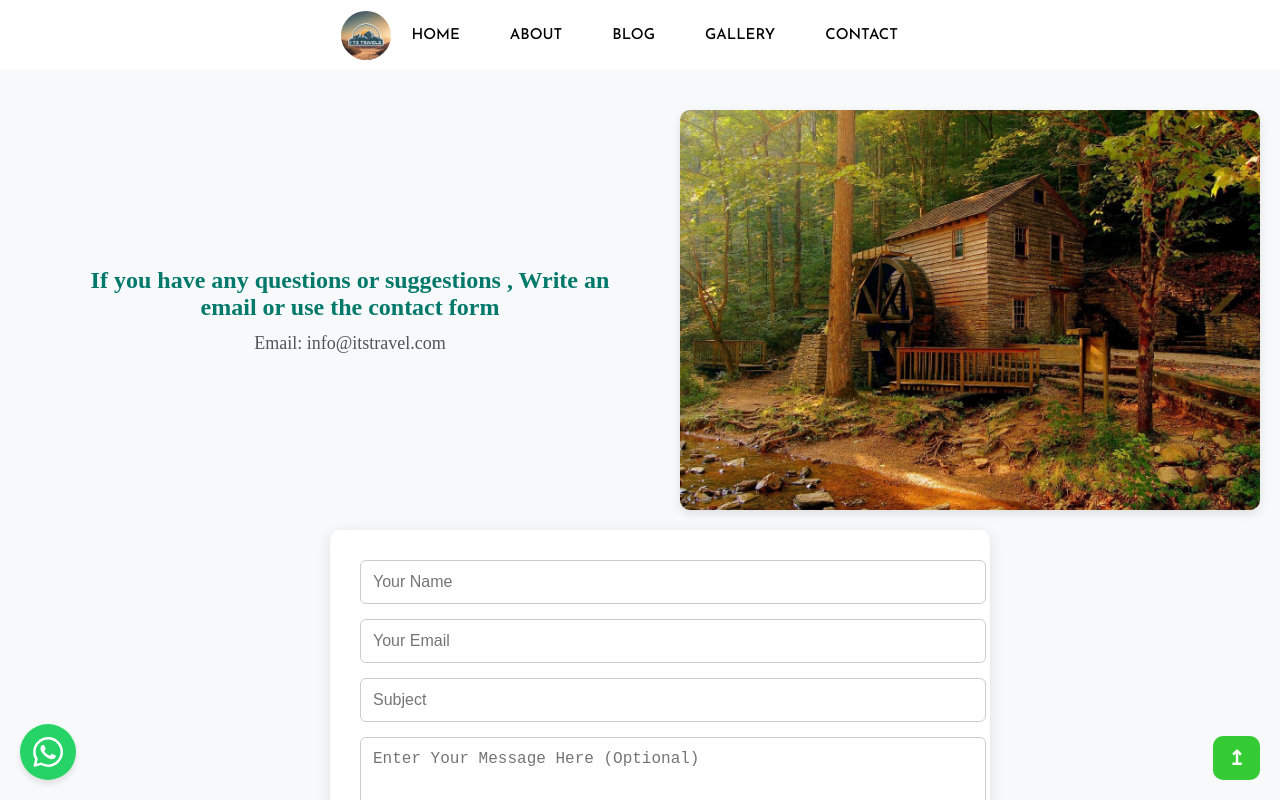
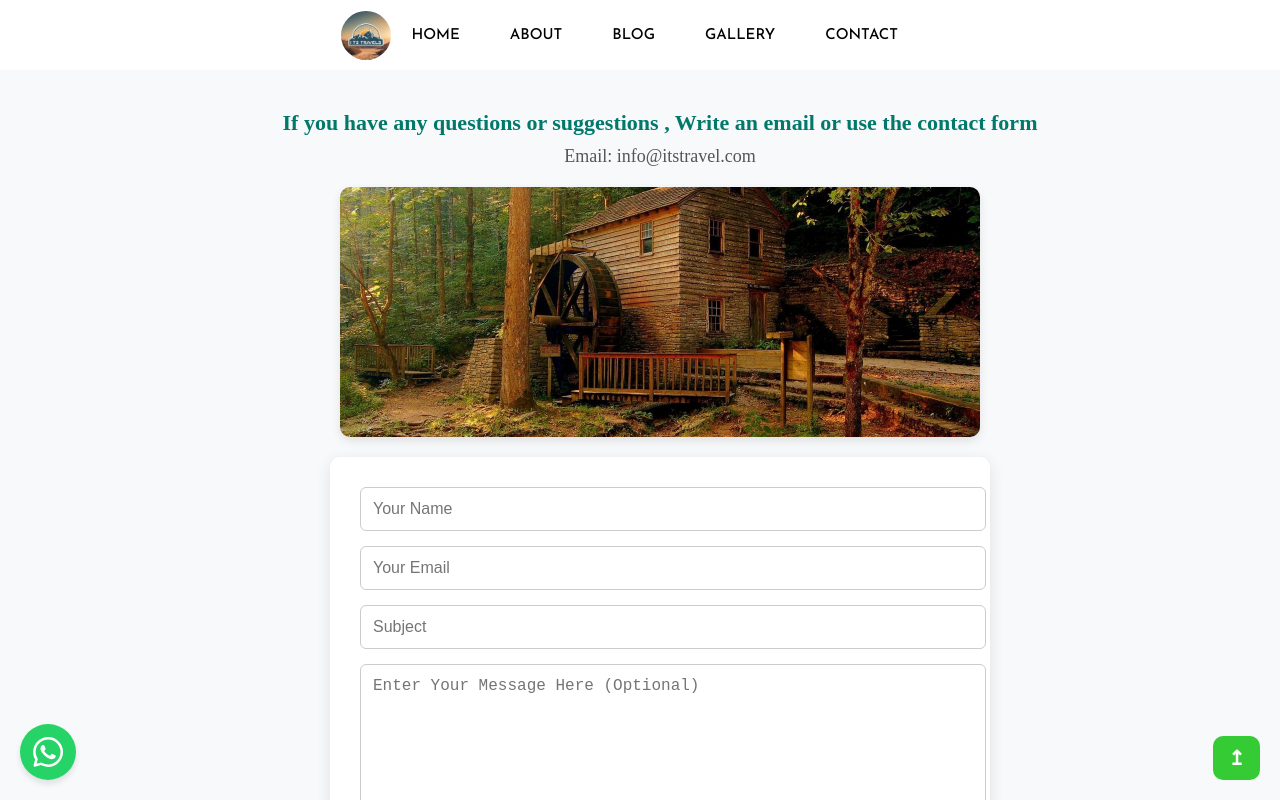
Before and after one commit to BlessingLuphahla/blog-app-ui, a React (Create React App) app: page /contact in a window 1280 px wide. Shown: the top 800 px of the page. Built offline with nearby package versions, Linux system fonts and the light colour scheme.

Commit message:
Update contact.css
Update on the image on the contact page

```diff
--- a/src/pages/contact/contact.css
+++ b/src/pages/contact/contact.css
@@ -8,32 +8,41 @@
   align-items: center;
 }
 
-/* First Section: Text & Image */
+/* First Section: Image & Text */
 .contactFirstSection {
-  display: flex;
-  flex-direction: row;
-  align-items: center;
-  justify-content: center;
-  text-align: center;
-  gap: 40px;
-  max-width: 1200px;
-  width: 100%;
-}
-
-.contactText {
-  flex: 1;
   display: flex;
   flex-direction: column;
   align-items: center;
   text-align: center;
-  gap: 12px;
+  max-width: 800px;
+  width: 100%;
+  gap: 20px;
+}
+
+/* Contact Image (Now Above Text) */
+.contactImage {
+  width: 80%;
+  max-height: 250px; /* Reduced height for a balanced look */
+  object-fit: cover;
+  display: block;
+  border-radius: 10px;
+  box-shadow: 0 4px 10px rgba(0, 0, 0, 0.1);
+}
+
+/* Contact Text */
+.contactText {
+  display: flex;
+  flex-direction: column;
+  align-items: center;
+  text-align: center;
+  gap: 10px;
   font-weight: 400;
   font-size: 18px;
   color: #333;
 }
 
 .contactTitle {
-  font-size: 24px;
+  font-size: 22px;
   font-weight: 600;
   color: #00796b;
 }
@@ -44,18 +53,7 @@
   color: #555;
 }
 
-/* Contact Image */
-.contactImage {
-  flex: 1;
-  max-height: 400px;
-  width: 100%;
-  object-fit: cover;
-  display: block;
-  border-radius: 10px;
-  box-shadow: 0 4px 10px rgba(0, 0, 0, 0.1);
-}
-
-/* Second Section: Contact Form */
+/* Contact Form Section */
 .contactSecondSection {
   width: 100%;
   max-width: 600px;
@@ -118,11 +116,12 @@ textarea#message {
   .contactFirstSection {
     flex-direction: column;
     text-align: center;
+    gap: 15px;
   }
 
   .contactImage {
     width: 90%;
-    height: auto;
+    max-height: 200px;
   }
 
   .contactTitle {
```
